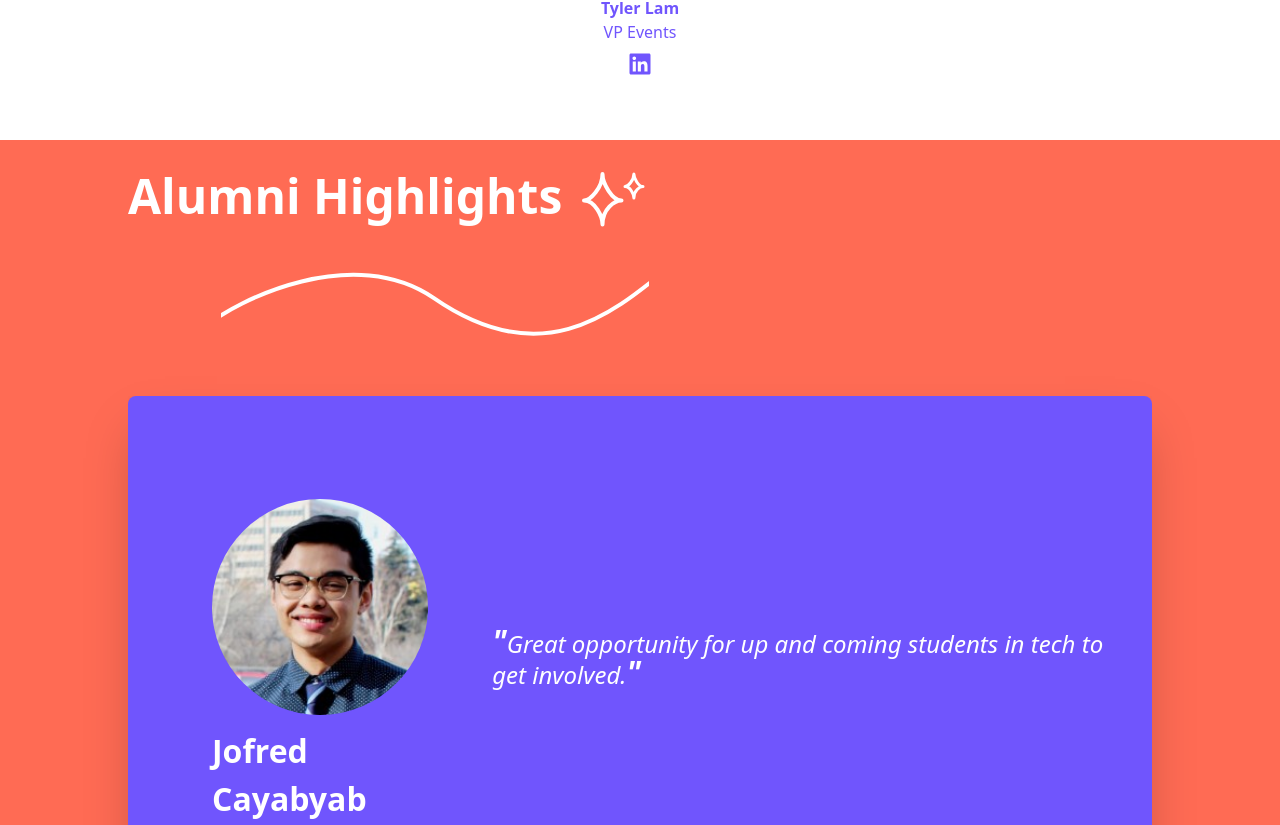
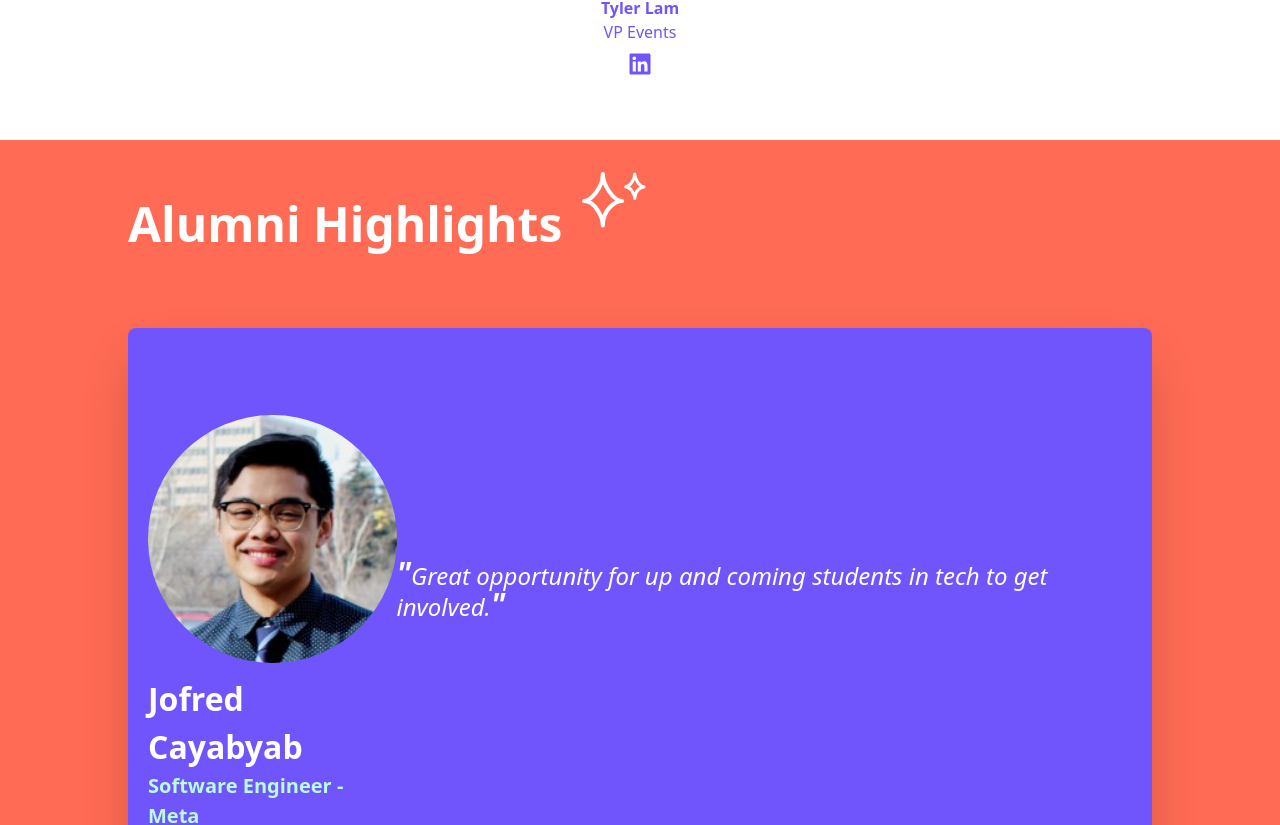
Before and after one commit to Code-the-Change-YYC/code-the-change-yyc-site, a Next.js app: page /who-we-are in a window 1280 px wide. Shown: the part 1174-1999 px from the top of the page. Built offline with nearby package versions, Linux system fonts and the light colour scheme; a web font is replaced by a local one.

Commit message:
Styling for Carousel

```diff
--- a/components/AlumniCarousel.jsx
+++ b/components/AlumniCarousel.jsx
@@ -6,7 +6,7 @@ import "swiper/css/effect-cards";
 
 const CAROUSEL_CONTAINER = "text-white rounded-lg w-[300px] h-[600px] shadow-2xl md:w-[80%]";
 const ALUMNI_TILE = "bg-[#7055FD] w-[300px] h-[600px] rounded-lg pt-5 px-5 items-center flex flex-col shadow-2xl md:w-[100%] md:flex-row";
-const ALUMNI_PROFILE = "flex flex-col items-center mx-auto md:mx-16"
+const ALUMNI_PROFILE = "flex flex-col items-center mx-auto"
 
 const AlumniTile = ({ alumni }) => {
   return (
--- a/components/AlumniHighlights.jsx
+++ b/components/AlumniHighlights.jsx
@@ -1,17 +1,17 @@
 import Heading from "./Heading";
 import AlumniCarousel from "./AlumniCarousel";
 
-const ALUMNI_CONTAINER = "relative flex flex-col items-center h-[1000px] bg-[#FF6B54] pt-3 mb-10 shadow-xl z-0";
+const ALUMNI_CONTAINER = "flex flex-col items-center h-[1000px] bg-[#FF6B54] pt-3 mb-10 shadow-xl z-0";
 const ALUMNI_HEADER = "pb-10 w-[80%] flex items-left";
-const SPARKLE_IMG = "ml-5 mb-5";
+const SPARKLE_IMG = "ml-5 mb-5 w-16";
 
 const AlumniHighlights = () => {
   return (
     <>
       <div className={ALUMNI_CONTAINER}>
         <div className={ALUMNI_HEADER}>
-          <Heading classes="text-white mr-24" underlineType={"WHITE_LONG_UNDERLINE"}>
-            <span className="flex flex-row mb-5">
+          <Heading classes="text-white" underlineType={false}>
+            <span className="flex flex-row mb-5 md:items-end">
               Alumni Highlights
               <img className={SPARKLE_IMG} src="/svgs/white_sparkle.svg" />
             </span>
```
